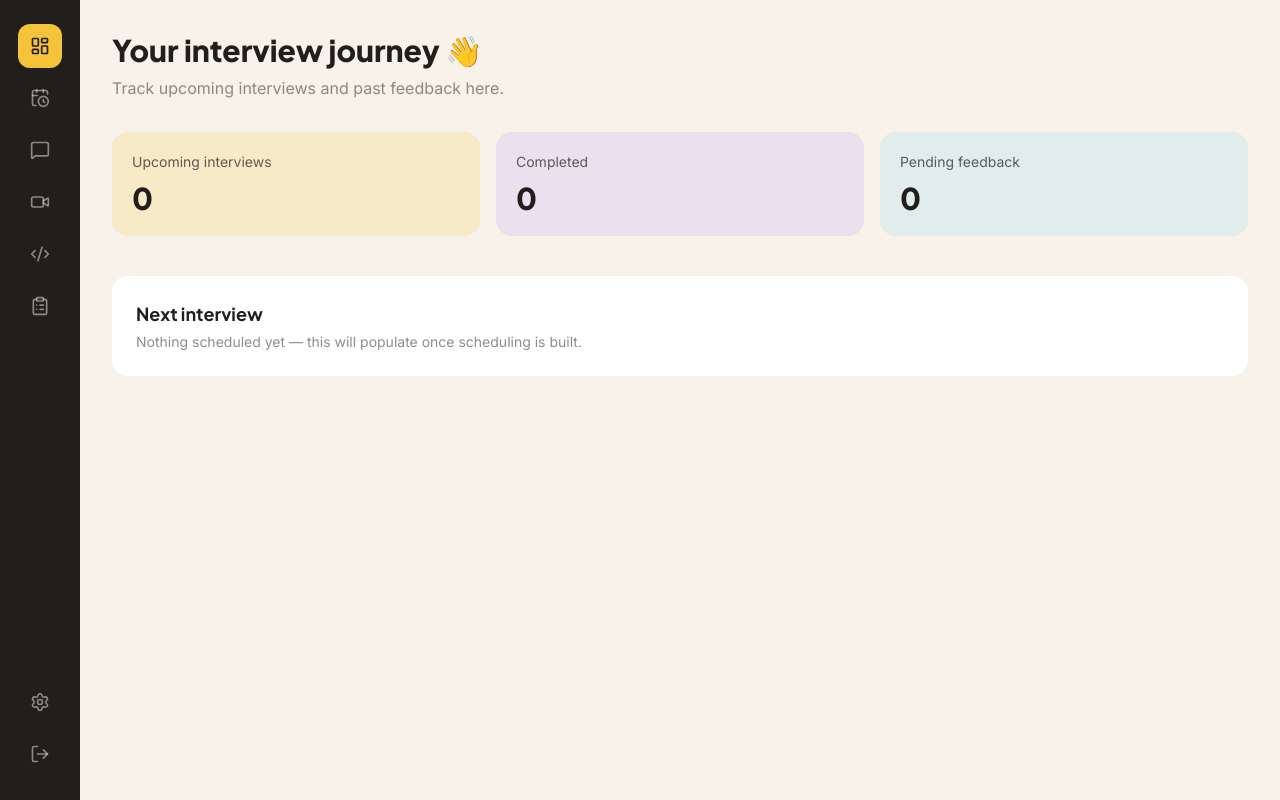
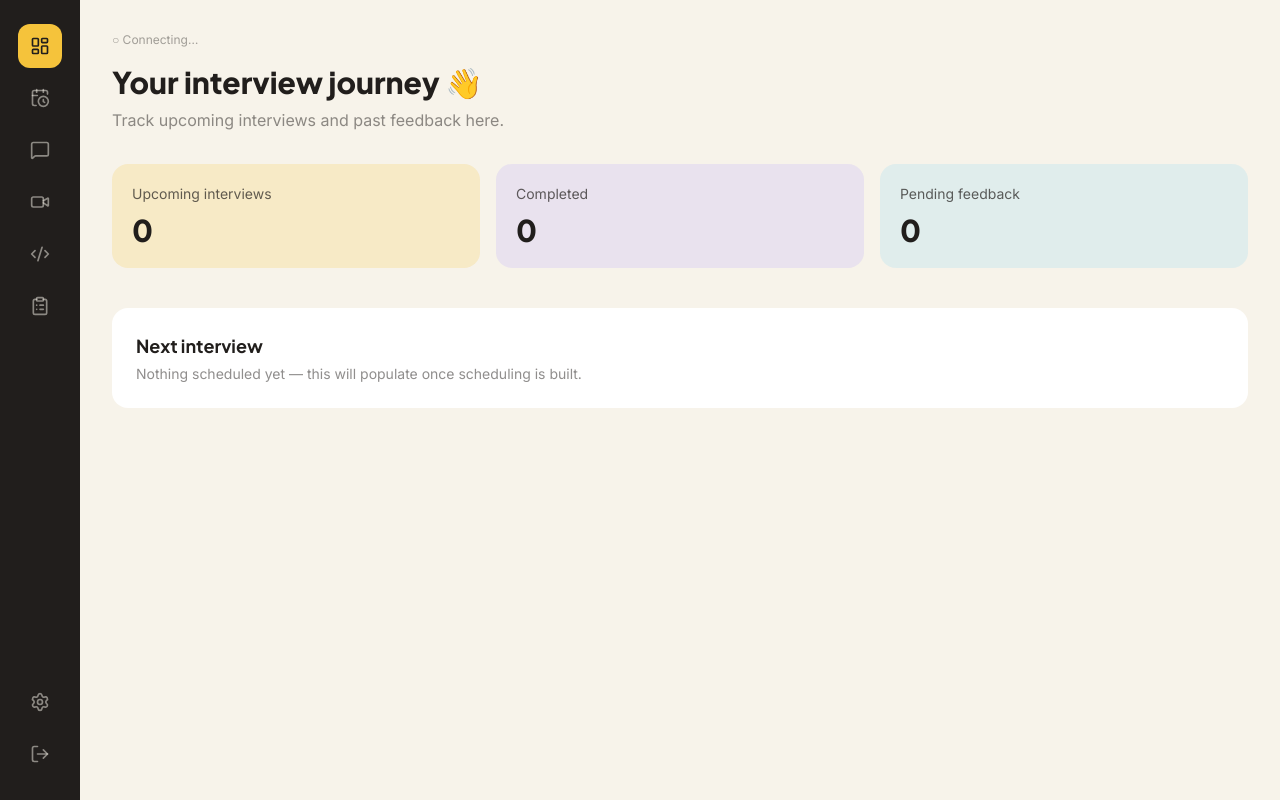
Before and after one commit to chaima-sahli/interview-platform, a React (Vite) app in the folder client/: page / in a window 1280 px wide. Built offline with nearby package versions, Linux system fonts and the light colour scheme; no server answers; sample sign-in values are in the browser's storage.

Commit message:
feat(client): add  Socket.io connection via SocketContext

```diff
--- a/client/package.json
+++ b/client/package.json
@@ -15,6 +15,7 @@
     "react": "^19.2.8",
     "react-dom": "^19.2.8",
     "react-router-dom": "^7.18.2",
+    "socket.io-client": "^4.8.3",
     "tailwindcss": "^4.3.3"
   },
   "devDependencies": {
--- /dev/null
+++ b/client/src/context/SocketContext.jsx
@@ -0,0 +1,44 @@
+import { createContext, useEffect, useState } from "react";
+import { io } from "socket.io-client";
+import { useAuth } from "./AuthContext";
+
+export const SocketContext = createContext(null);
+
+const SOCKET_URL = import.meta.env.VITE_SOCKET_URL || "http://localhost:5000";
+
+export const SocketProvider = ({ children }) => {
+  const { user } = useAuth();
+  const [socket, setSocket] = useState(null);
+  const [isConnected, setIsConnected] = useState(false);
+
+  useEffect(() => {
+    // No user logged in — nothing to connect
+    if (!user) return;
+
+    const newSocket = io(SOCKET_URL, {
+      auth: { token: user.token },
+    });
+
+    newSocket.on("connect", () => setIsConnected(true));
+    newSocket.on("disconnect", () => setIsConnected(false));
+    newSocket.on("connect_error", (err) => {
+      console.error("Socket connection failed:", err.message);
+      setIsConnected(false);
+    });
+
+    setSocket(newSocket);
+
+
+    return () => {
+      newSocket.disconnect();
+      setSocket(null);
+      setIsConnected(false);
+    };
+  }, [user]);
+
+  return (
+    <SocketContext.Provider value={{ socket, isConnected }}>
+      {children}
+    </SocketContext.Provider>
+  );
+};
--- /dev/null
+++ b/client/src/hooks/useSocket.js
@@ -0,0 +1,8 @@
+import { useContext } from "react";
+import { SocketContext } from "../context/SocketContext";
+
+export const useSocket = () => {
+  const ctx = useContext(SocketContext);
+  if (!ctx) throw new Error("useSocket must be used within a SocketProvider");
+  return ctx;
+};
--- a/client/src/pages/Dashboard.jsx
+++ b/client/src/pages/Dashboard.jsx
@@ -1,12 +1,20 @@
 import { useAuth } from "../context/AuthContext";
 import CandidateDashboard from "./dashboards/CandidateDashboard";
 import InterviewerDashboard from "./dashboards/InterviewerDashboard";
+import { useSocket } from "../hooks/useSocket";
 
 const Dashboard = () => {
   const { user } = useAuth();
+  const { isConnected } = useSocket();
 
-  if (user.role === "interviewer") return <InterviewerDashboard />;
-  return <CandidateDashboard />;
+  return (
+    <div>
+      <p className={`text-xs mb-4 ${isConnected ? "text-green-600" : "text-charcoal/40"}`}>
+        {isConnected ? "● Live connection active" : "○ Connecting…"}
+      </p>
+      {user.role === "interviewer" ? <InterviewerDashboard /> : <CandidateDashboard />}
+    </div>
+  );
 };
 
 export default Dashboard;
```
Also changed, not shown: client/src/main.jsx (+7 -6 lines), 1 other file (tests, documents, lock files or other folders).
